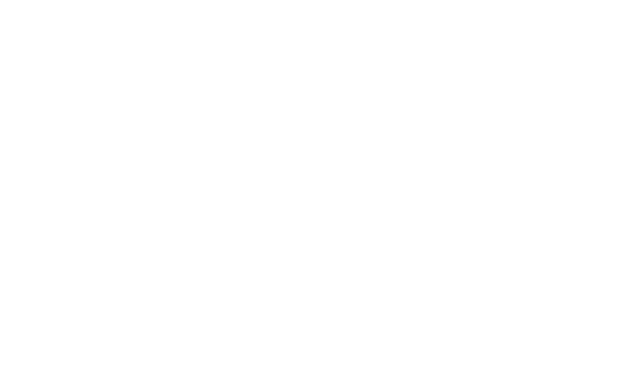
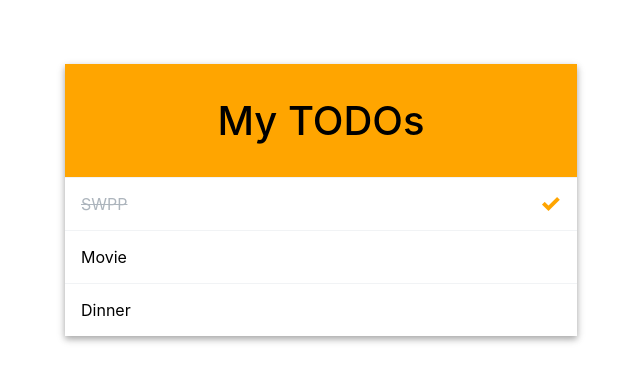
Before and after one commit to yg-moon/swpp-react-tutorial, a React (Create React App) app: page / in a window 1280 px wide. Shown: the top 382 px of the page, without its empty margins (319-959 px from the left). Built offline with nearby package versions, Linux system fonts and the light colour scheme.

Commit message:
done until basic todolist

```diff
--- a/src/App.js
+++ b/src/App.js
@@ -1,10 +1,12 @@
 import React from 'react';
-import logo from './logo.svg';
 import './App.css';
+
+import TodoList from './containers/TodoList/TodoList';
 
 function App() {
   return (
     <div className="App">
+      <TodoList title="My TODOs" />
     </div>
   );
 }
--- /dev/null
+++ b/src/components/Todo/Todo.css
@@ -0,0 +1,31 @@
+.Todo {
+  border-top: 1px solid #f1f3f5;
+  padding: 1rem;
+  display: flex;
+  align-items: center;
+  transition: all 0.15s;
+}
+
+.Todo .text {
+  flex: 1;
+  text-align: left;
+  word-break: break-all;
+  cursor: pointer;
+}
+
+.Todo .text:hover {
+  color: orange;
+}
+
+.Todo .done {
+  text-decoration: line-through;
+  color: #adb5bd;
+}
+
+.Todo .done-mark {
+  font-size: 1.5rem;
+  line-height: 1rem;
+  margin-left: 1rem;
+  color: orange;
+  font-weight: 800;
+}
--- /dev/null
+++ b/src/components/Todo/Todo.js
@@ -0,0 +1,18 @@
+import React from 'react';
+
+import './Todo.css';
+
+const Todo = (props) => {
+  return (
+    <div className="Todo">
+      <div
+        className={`text ${props.done && 'done'}`}
+        onClick={props.clicked}>
+        {props.title}
+      </div>
+      {props.done && <div className='done-mark'>&#x2713;</div>}
+    </div>
+  );
+};
+
+export default Todo;
--- /dev/null
+++ b/src/containers/TodoList/TodoList.css
@@ -0,0 +1,16 @@
+.TodoList {
+  background: white;
+  width: 512px;
+  box-shadow: 0 3px 9px rgba(0,0,0,0.16), 0 3px 6px rgba(0,0,0,0.23); /* 그림자 */
+  margin: auto;
+  margin-top: 4rem;
+}
+
+.TodoList .title {
+  padding: 2rem;
+  font-size: 2.5rem;
+  text-align: center;
+  font-weight: 500;
+  background: orange;
+  color: black;
+}
--- /dev/null
+++ b/src/containers/TodoList/TodoList.js
@@ -0,0 +1,28 @@
+import React, { Component } from 'react';
+
+import Todo from '../../components/Todo/Todo';
+import './TodoList.css';
+
+class TodoList extends Component {
+  state = {
+    todos: [
+      { id: 1, title: 'SWPP', content: 'take swpp class', done: true },
+      { id: 2, title: 'Movie', content: 'watch movie', done: false },
+      { id: 3, title: 'Dinner', content: 'eat dinner', done: false }
+    ],
+  }
+
+  render() {
+    const todos = this.state.todos.map((td) => {
+      return (<Todo key={td.id} title={td.title} done={td.done} />);
+    });
+    return (
+      <div className="TodoList">
+        <div className="title">{this.props.title}</div>
+        <div className="todos">{todos}</div>
+      </div>
+    )
+  }
+}
+
+export default TodoList;
```
